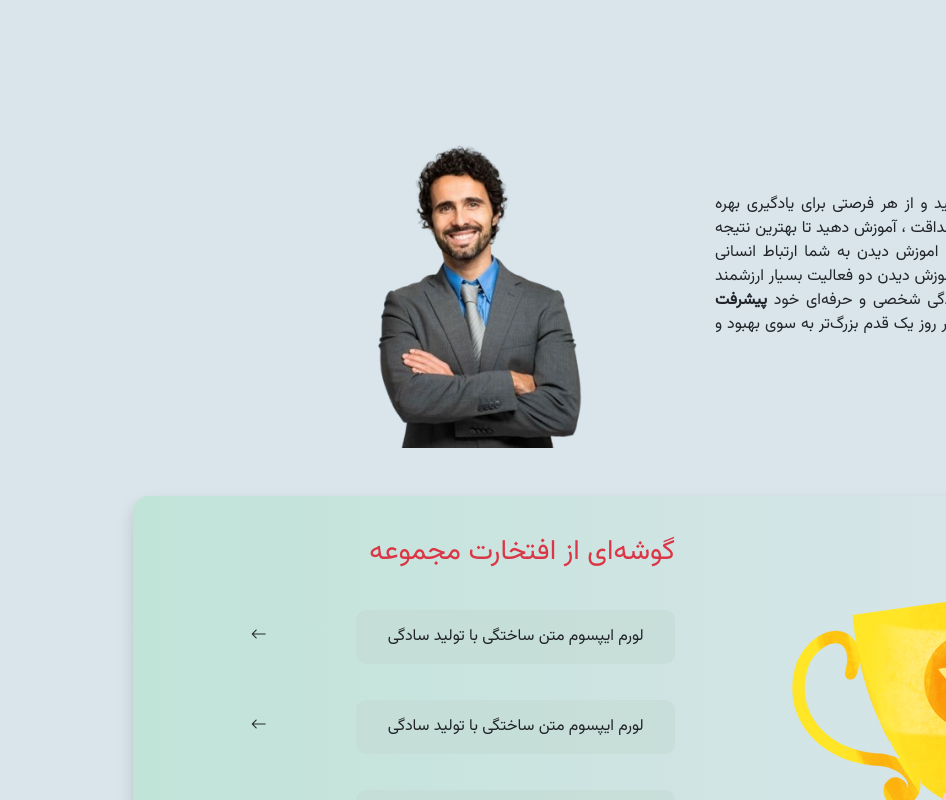
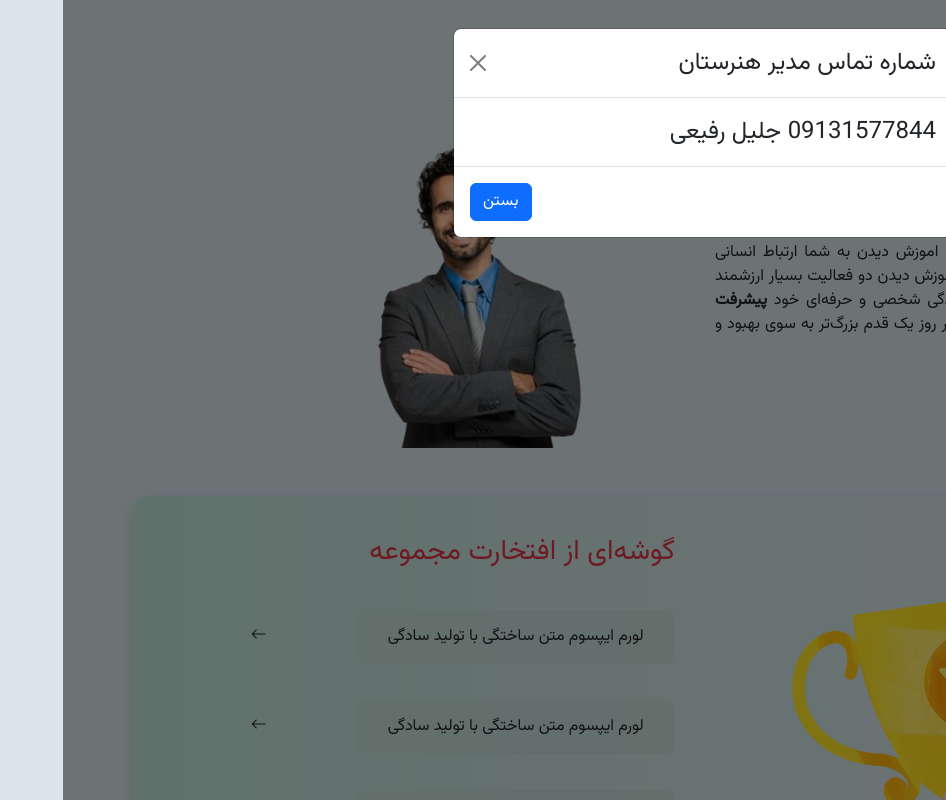
Before and after one commit to AmirhosseinSharafi790/khademi-repo, a React (Create React App) app: page / in a window 1280 px wide. Both pictures are taken after a click on the button "ارتباط با من". Shown: the part 2165-2965 px from the top of the page, without its empty margins (334-1280 px from the left). Built offline with nearby package versions, Linux system fonts and the light colour scheme.

Commit message:
debug project

```diff
--- a/src/components/divition/section1/Section1.js
+++ b/src/components/divition/section1/Section1.js
@@ -13,42 +13,50 @@ function Section1(){
 
             id : 1,
             icon : <FaUsersLine size={'40px'}/> ,
-            textValue : 'ورود به پورتال'
+            textValue : 'ورود به پورتال',
+            href :''
         },
         {
             id : 2,
             icon : <FaRegNewspaper size={'40px'}/> ,
-            textValue : 'اخبار و اطلاعیه'
+            textValue : 'اخبار و اطلاعیه',
+            href :'/news'
         },
         {
             id : 3,
             icon : <SlPicture size={'40px'} /> ,
-            textValue : 'گالری تصاویر'
+            textValue : 'گالری تصاویر',
+            href :'/album'
         },
         {
             id : 4,
             icon : <FaSchoolCircleCheck size={'40px'} />,
-            textValue : 'پیش ثبت نام'
+            textValue : 'پیش ثبت نام',
+            href :''
         },
         {
             id : 5,
             icon : <MdConnectWithoutContact size={'40px'}/> ,
-            textValue : 'ارتباط با هنرستان'
+            textValue : 'ارتباط با هنرستان',
+            href :'/contact'
         },
         {
             id : 6,
             icon : <MdPermContactCalendar  size={'40px'}/>,
-            textValue : 'درباره هنرستان'
+            textValue : 'درباره هنرستان',
+            href :'/aboutus'
         },
         {
             id : 7,
             icon : <TfiCup size={'40px'}/>,
-            textValue : 'افتخارات'
+            textValue : 'افتخارات',
+            href :'/honors'
         },
         {
             id : 8,
             icon : <GrUserAdmin size={'40px'}/>,
-            textValue : 'کادر مدیریت'
+            textValue : 'کادر مدیریت',
+            href :''
         },
 
     ]
--- a/src/components/divition/section1/Section1Item.js
+++ b/src/components/divition/section1/Section1Item.js
@@ -1,13 +1,13 @@
 import './Section1.css'
 import { Col } from 'react-bootstrap'
 import { Link } from 'react-router-dom'
-function Section1Item({textValue , icon}){
+function Section1Item({textValue , icon , href}){
     return(
         <Col md = {6} xl = {3}>
 
         <div className="menu-item animate__animated animate__slideInRight">
-            <Link to = ''><span className='bg-icon'>{icon}</span></Link>
-            <Link to = ''><b>{textValue}</b></Link>
+            <Link to = {href}><span className='bg-icon'>{icon}</span></Link>
+            <Link to = {href}><b>{textValue}</b></Link>
         </div>
         </Col>
     )
--- a/src/components/divition/section6/Section6.js
+++ b/src/components/divition/section6/Section6.js
@@ -1,7 +1,11 @@
-import { Button, Col, Container, Row } from "react-bootstrap";
+import { Button, Col, Container, Row, Modal } from "react-bootstrap";
 import imagemanager from "../../../assets/images/imageManager.png";
+import { useState } from 'react';
 import "./Section6.css";
 function Section6() {
+  const [show, setShow] = useState(false);
+  const handleClose = () => setShow(false);
+  const handleShow = () => setShow(true);
   return (
     <div className="section-6 my-5">
       <Container className="container-section6">
@@ -22,8 +26,21 @@ function Section6() {
                 کنید. به خوبی از این دو فرصت استفاده کنید و هر روز یک قدم
                 بزرگ‌تر به سوی بهبود و پیشرفت بردارید.
               </p>
-              <button className="btn-section6 bg-green">ارتباط با من</button>
+              <button onClick={handleShow} className="btn-section6 bg-green">ارتباط با من</button>
             </div>
+            <Modal show={show} onHide={handleClose}>
+              <Modal.Header closeButton>
+                <Modal.Title>شماره تماس مدیر هنرستان</Modal.Title>
+              </Modal.Header>
+              <Modal.Body className="fs-4">
+              09131577844 جلیل رفیعی
+              </Modal.Body>
+              <Modal.Footer>
+                <Button variant="primary" onClick={handleClose}>
+                  بستن
+                </Button>
+              </Modal.Footer>
+            </Modal>
           </Col>
           <Col lg={6} className="none-sm">
             <img src={imagemanager} className="img-fluid" />
--- a/src/components/footer/Footer.js
+++ b/src/components/footer/Footer.js
@@ -2,6 +2,7 @@ import { Col, Container, Row } from "react-bootstrap";
 import "./Footer.css";
 import FooterItemsR from "./FooterItemsR";
 import FooterL from "./FooterL";
+import { Link } from "react-router-dom";
 function Footer() {
   const ItemsR = [
     {
@@ -41,13 +42,13 @@ function Footer() {
       id: 3,
       icon: "fs-5 fa-solid fa-image",
       desc: "گالری تصاویر",
-      href: "",
+      href: "/album",
     },
     {
       id: 4,
       icon: "fs-5 fa-solid fa-newspaper",
       desc: "اخبار و اطلاعیه",
-      href: "",
+      href: "/news/",
     },
   ];
   return (
@@ -98,12 +99,12 @@ function Footer() {
               className="d-flex justify-content-center justify-content-lg-start"
             >
               <div className="a-style-footer-bottom-right d-flex">
-                <a href="./sections/support/Support.html">
+                <Link to = ''>
                   <p>طراحی و پشتیبانی</p>
-                </a>
-                <a href="./sections/support/Support.html">
+                </Link>
+                <Link to = ''>
                   <i className="fa-solid fa-arrow-left ms-4 mt-1"></i>
-                </a>
+                </Link>
               </div>
             </Col>
             <Col lg={6} className="text-end d-flex justify-content-center">
--- a/src/components/footer/FooterItemsR.js
+++ b/src/components/footer/FooterItemsR.js
@@ -1,3 +1,4 @@
+import { Link } from 'react-router-dom'
 import './Footer.css'
 function FooterItemsR({icon ,desc , hrefPhone , phone}){
     return(
@@ -6,7 +7,7 @@ function FooterItemsR({icon ,desc , hrefPhone , phone}){
                 <i className={icon}></i>
                 <span className="fs-5 ms-2">
                     {desc}
-                    <a href={hrefPhone} className="text-dark text-decoration-none">{phone}</a>
+                    <Link href={hrefPhone} className="text-dark text-decoration-none">{phone}</Link>
                 </span>
             </div>
     )
--- a/src/components/footer/FooterL.js
+++ b/src/components/footer/FooterL.js
@@ -1,9 +1,10 @@
+import { Link } from 'react-router-dom'
 import './Footer.css'
 function FooterL({icon , href , desc}){
     return(
         <div className="item my-2">
             <i className = {icon}></i>
-            <a href={href} className="fs-5 ms-2 text-decoration-none">{desc}</a>
+            <Link to={href} className="fs-5 ms-2 text-decoration-none">{desc}</Link>
         </div>
 
     )
```
